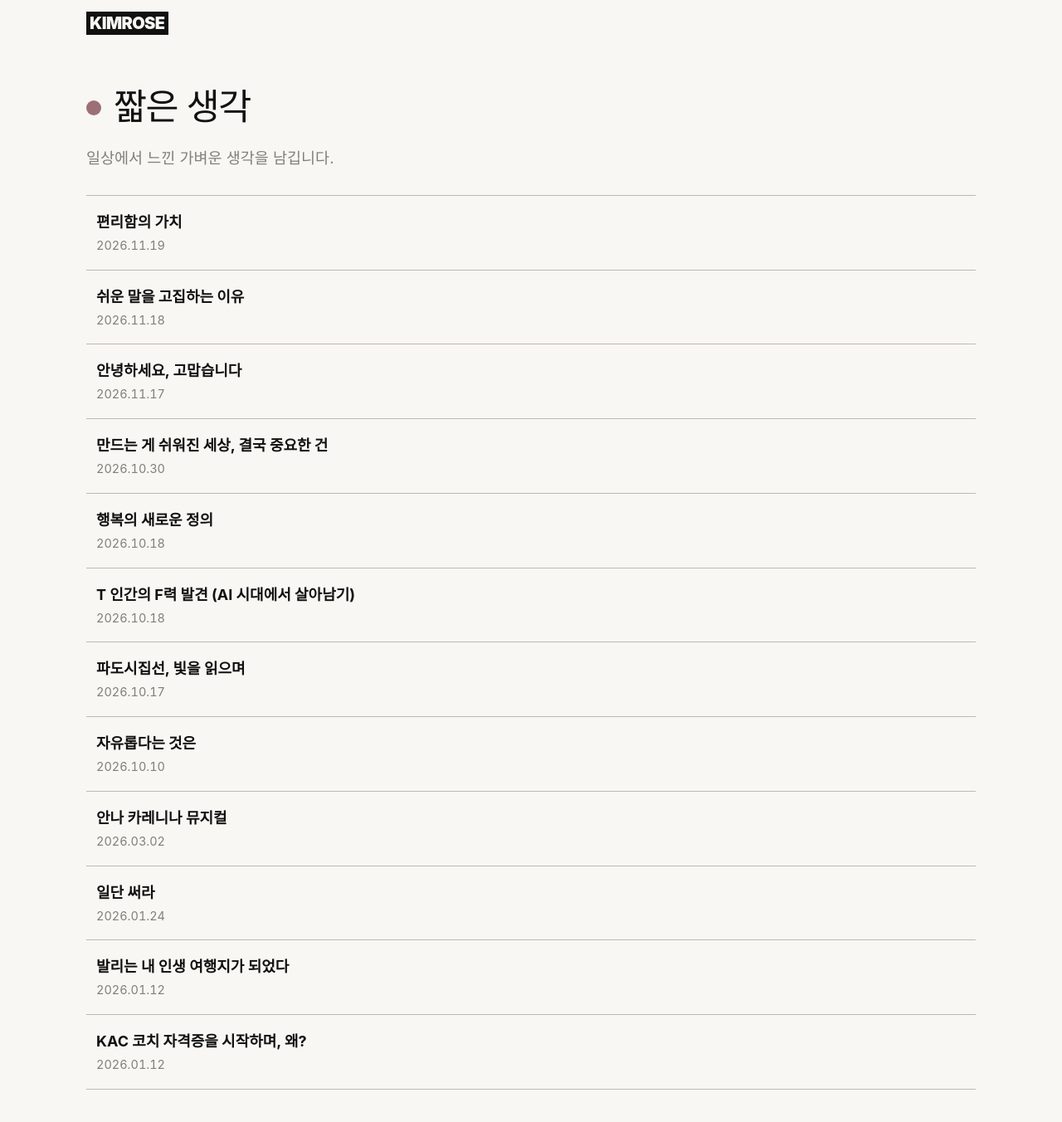
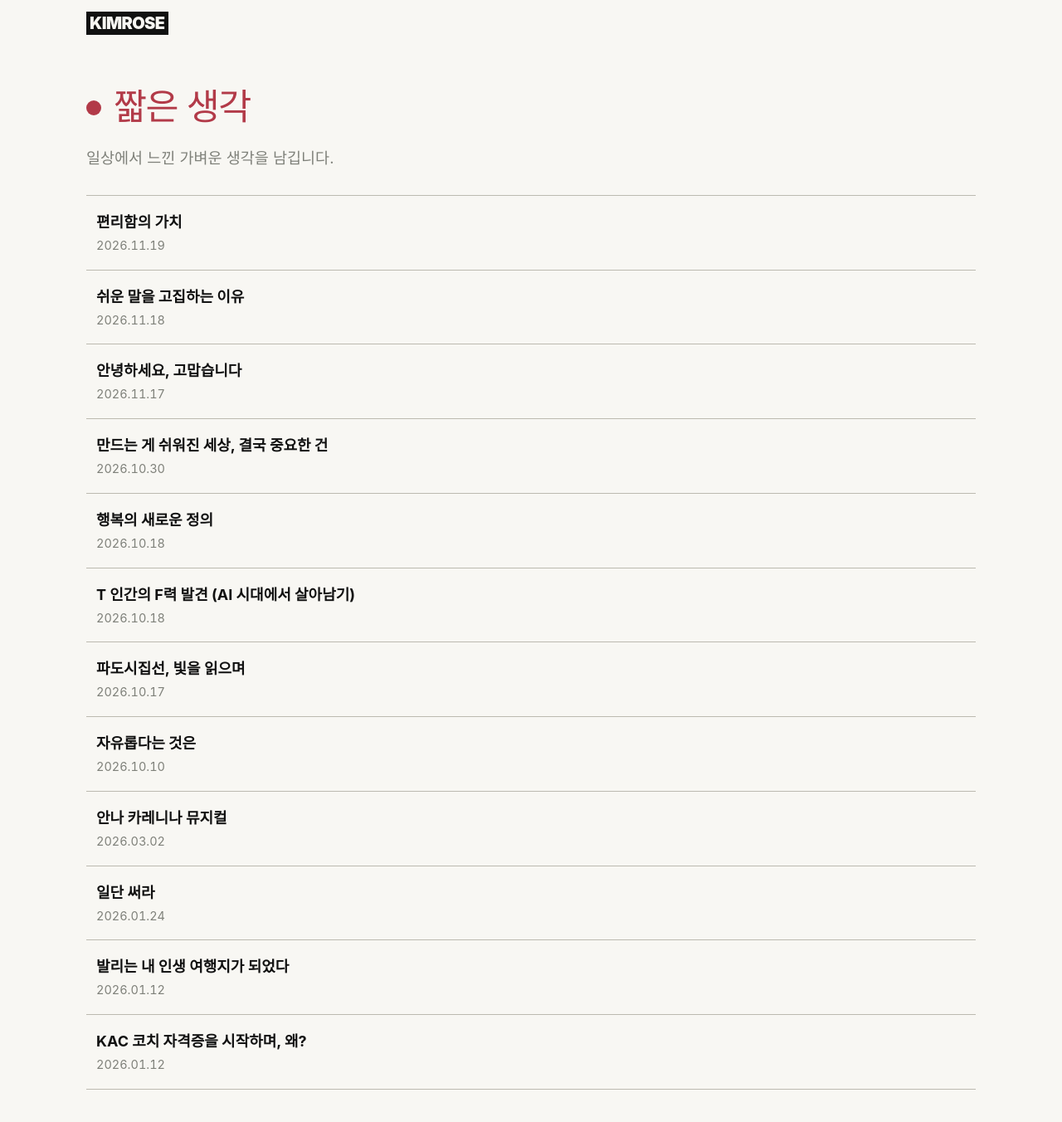
Before and after one commit to k-im-rose/thoughts, a Jekyll site: the page built from index.html, in a window 1280 px wide and 1400 px high. Shown: the top 1352 px of the window at 83% size. Built offline with Jekyll 4.4.1, drawn with Linux system fonts in a browser that asks for light colours; some web fonts are replaced.

Commit message:
짧은 생각 사이트: 로고 배경과 제목 점·제목을 붉은 버건디로
Co-Authored-By: Claude Haiku 5.5 <noreply@anthropic.com>

```diff
--- a/assets/css/cv.css
+++ b/assets/css/cv.css
@@ -486,8 +486,9 @@ a.work-row:hover small { color: #fff; }
   --ink: #111111;
   --text: #111111;
   --soft: #7f817a;
-  --sage: #7A3B45;        /* 메인 버건디: 로고 배경, 호버, 인용 선 */
-  --sage-light: #9C6F76;  /* 장식 점용: 메인보다 채도를 살짝 뺀 버건디 */
+  --sage: #B23A48;        /* 메인 레드 버건디: 로고 배경, 호버, 인용 선 */
+  --sage-light: #B23A48;  /* 장식 점: 메인과 같은 색 */
 }
-.logo:hover { background: #5E2D35; }
+.logo:hover { background: #922E3A; }
+.thoughts-list > h2 { color: var(--sage); }
 .foot, .foot a { color: var(--soft); }
```
